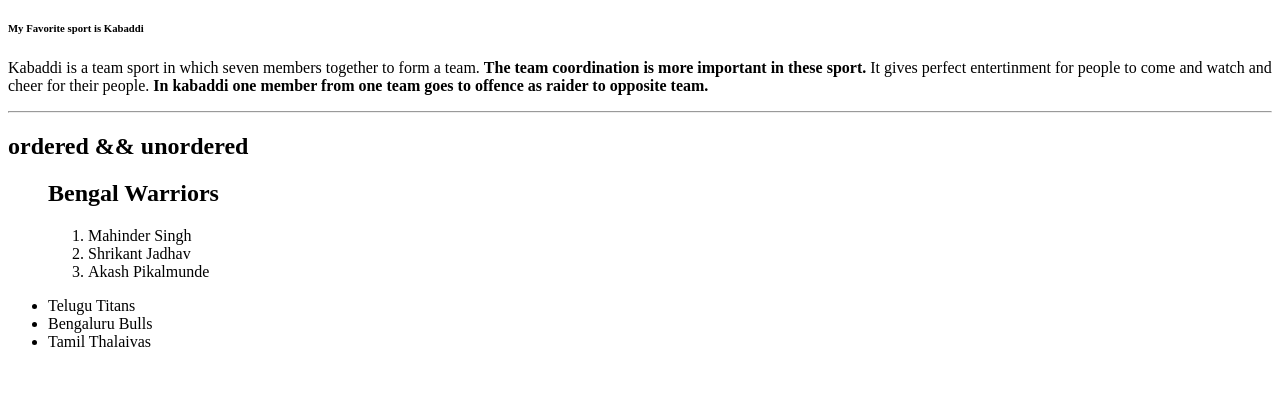
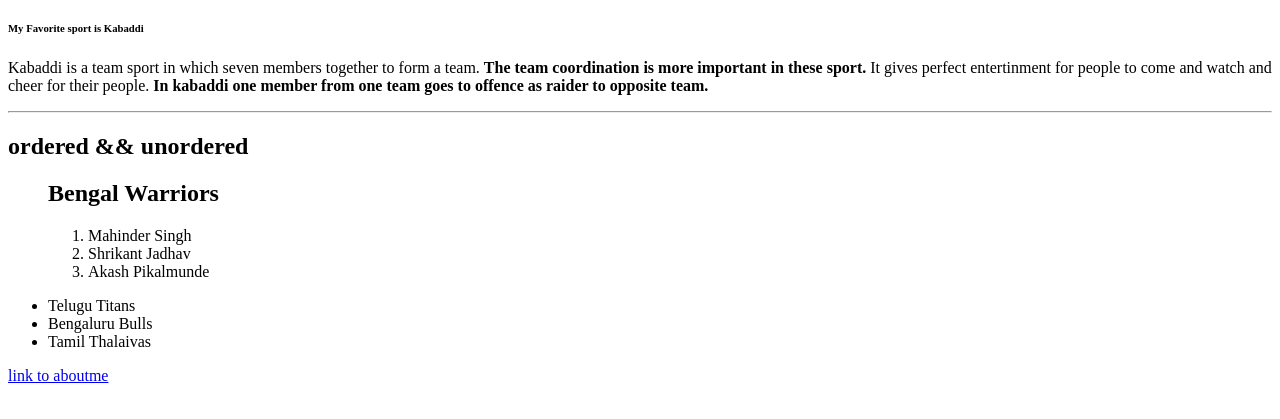
Before and after one commit to 44-563-Web-Apps-S23/44563-webapps-assignment-3-anjalimaguluri, a plain HTML site: page index.html in a window 1280 px wide. Shown: the part 61-480 px from the top of the page. Drawn offline with Linux system fonts and the light colour scheme.

```diff
--- a/index.html
+++ b/index.html
@@ -26,4 +26,6 @@
                 <li>Tamil Thalaivas</li>
             </ul>
 
+            <a href="file:///C:/Users/s558985/Documents/GitHub/44563-webapps-assignment-3-anjalimaguluri/aboutme.html">link to aboutme</a>
+
     </body>
```
